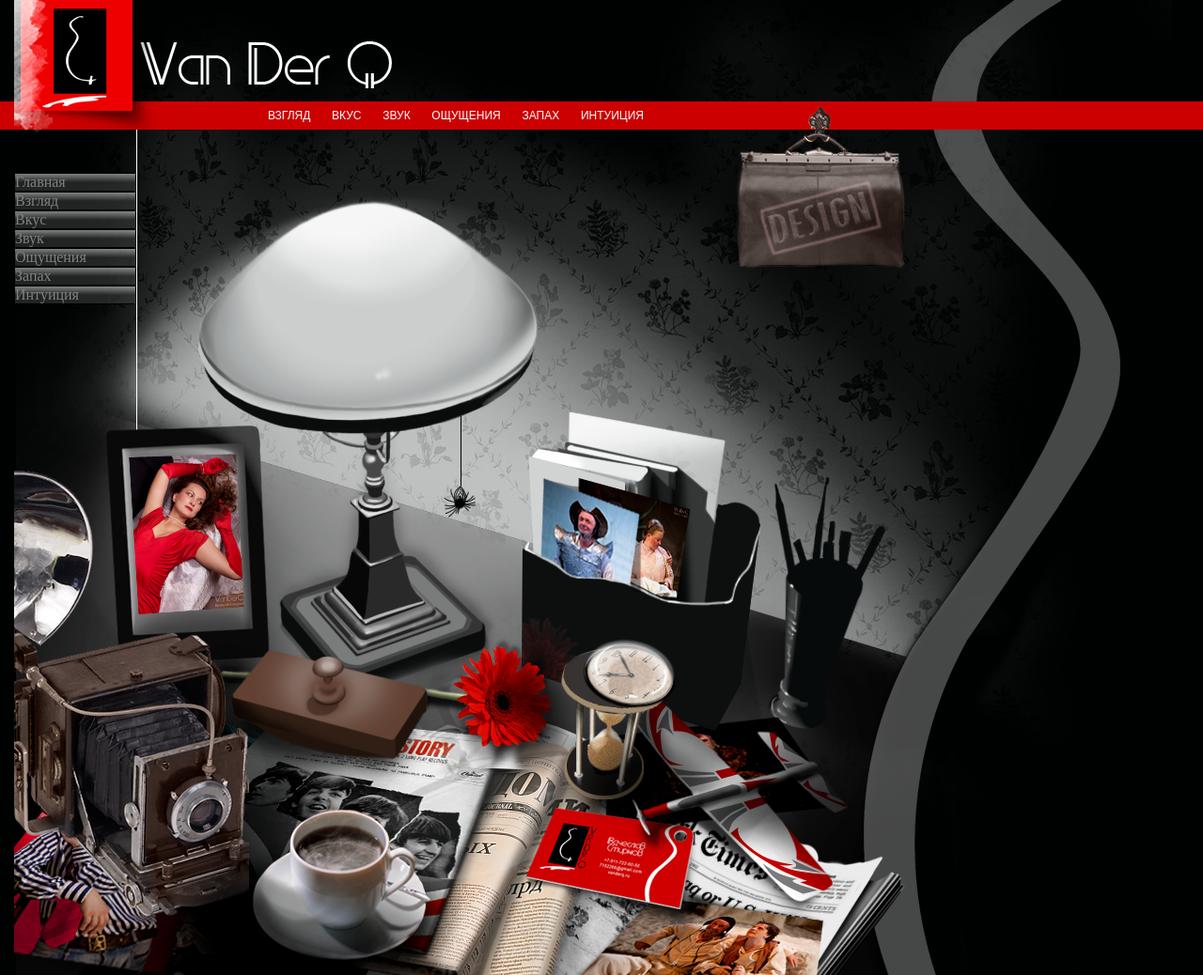
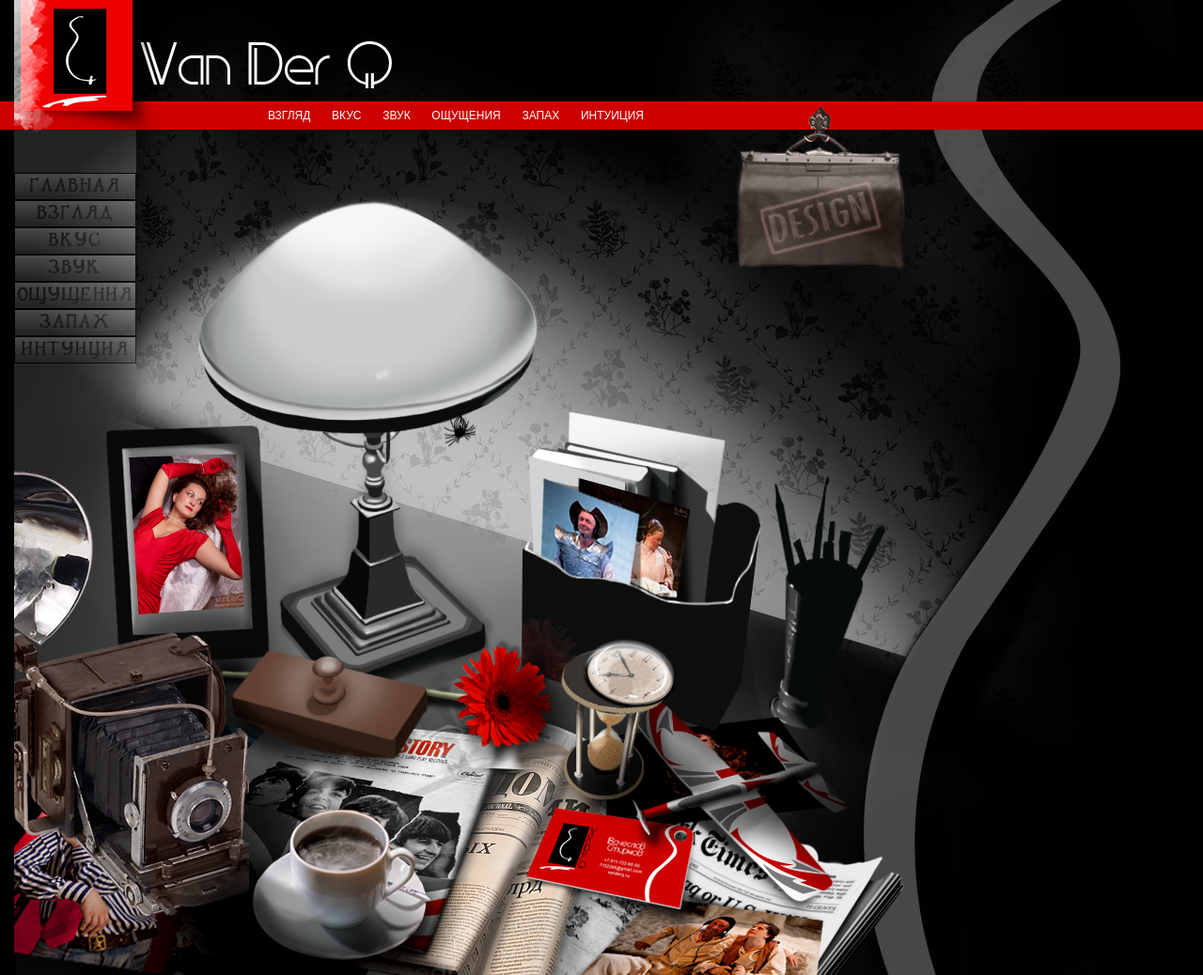
Before and after one commit to Buhanov-Dima/vander.local, a PHP site: page / in a window 1280 px wide. Shown: the whole page at 94% size. Run offline with PHP 8.4, Linux system fonts and the light colour scheme.

Commit message:
Димон, смотри главную страницу. Жду пожеланий и возражений. Вроде шевелится все, о чем договаривались(на главной странице).

```diff
--- a/css/style.css
+++ b/css/style.css
@@ -1,3 +1,18 @@
+@font-face {
+    font-family: font1;
+    src: url("/fonts/font1.ttf");
+	font-family: font2;
+    src: url("/fonts/font2.ttf");
+	font-family: font3;
+    src: url("/fonts/font3.otf");
+	font-family: font4;
+    src: url("/fonts/font4.ttf");\
+	font-family: font5;
+    src: url("/fonts/font5.ttf");
+	font-family: font6;
+    src: url("/fonts/font6.ttf");
+   }
+
 .test{
 	overflow:hidden;
 }
@@ -47,27 +62,33 @@
 }
 .vert_menu{
 	position: absolute;
-	border-right: 1px solid white;
+
 	width: 130px;
-	height: 400px;
+	height: 600px;
 	padding-top: 30px;
-	background: radial-gradient (to top right, blue, red);
+	background: radial-gradient(circle closest-corner at 180px 150px, #fff, #444545);
+	opacity: 0.5;
 }
 .vert_menu ul{
 	list-style-type: none;
 	list-style-position: outside;
-	color: white;
 }
 .vert_menu li{
 	border: 1px solid black;
 	margin-left: -40px;
 }
 .vert_menu a{
-	color:white;
+	color: black;
 	display: block;
-	background: linear-gradient(to top, #444545 50%, #FFFFFF);
+	background: linear-gradient(to top, #444545 10%, #FFFFFF);
 	text-decoration: none;
-	opacity: 0.5;
+	opacity: 0.4;
+	line-height: 1.5;
+	text-transform: uppercase;
+	text-align: center;
+	font-family: font6;
+	letter-spacing:1px;
+	font-size: 18px;
 }
 .bag{
 	max-width: 197px;
@@ -105,11 +141,49 @@
 	width: 1px;
 	height: 74px;
 	background-color: black;
+	animation-name: pipe_main;
+	animation-duration: 15s;
+	animation-iteration-count: infinite;
+	transform-origin: 100% 0%;
+}
+
+@keyframes pipe_main {
+    0% {
+        transform: scaleY(1);
+    }
+    40% {
+        transform: scaleY(0.3);
+    }
+    50% {
+        transform: scaleY(0);
+    }
+    60% {
+        transform: scaleY(0.6s);
+    }
+    100% {
+        transform: scaleY(1);
+    }
 }
 #spider{
 	position: absolute;
 	top:304px;
 	left: 262px;
+	animation-name: spider_main;
+	animation-duration: 15s;
+	animation-iteration-count: infinite;
+	transform-origin: 100% 0%;
+}
+
+@keyframes spider_main {
+    0% {
+        transform: translateY(0%);
+    }
+    50% {
+        transform: translateY(-200%);
+    }
+    100% {
+        transform: translateY(0%);
+    }
 }
 .organizer{
 	position: absolute;
@@ -174,6 +264,30 @@
 	left: 90px;
 	z-index: 3;
 }
+
+.smoke {
+  width:100px;
+  height:100px;
+  background:;
+  position:absolute;
+  left:300px;
+  top:-60px;
+  background-image: -webkit-radial-gradient(45% 75%, ellipse, rgba(255,255,255,0.5), transparent 25%), -webkit-radial-gradient(25% 70%, ellipse, rgba(255,255,255,0.5), transparent 15%), -webkit-radial-gradient(35% 61%, ellipse, rgba(255,255,255,0.5), transparent 10%), -webkit-radial-gradient(55% 35%, ellipse, rgba(255,255,255,0.2), transparent 15%);
+  background-image: -moz-radial-gradient(45% 75%, ellipse, rgba(255,255,255,0.5), transparent 25%), -moz-radial-gradient(25% 70%, ellipse, rgba(255,255,255,0.5), transparent 15%), -moz-radial-gradient(35% 61%, ellipse, rgba(255,255,255,0.5), transparent 10%), -moz-radial-gradient(55% 35%, ellipse, rgba(255,255,255,0.2), transparent 15%);
+  background-image: radial-gradient(45% 75%, ellipse, rgba(255,255,255,0.5), transparent 25%), radial-gradient(25% 70%, ellipse, rgba(255,255,255,0.5), transparent 15%), radial-gradient(35% 61%, ellipse, rgba(255,255,255,0.5), transparent 10%), radial-gradient(55% 35%, ellipse, rgba(255,255,255,0.2), transparent 15%);
+  animation:bk 11s infinite ;
+  z-index:4;
+}
+
+@keyframes bk {
+  0%{
+  background-position:0 0;
+  opacity:0;
+  }
+  15%, 85% { opacity:1;}
+  100%{ background-position:-20px -25px, -5px -50px, 0px -25px, 0px -25px; opacity:0;}
+}
+
 .clock{
 	max-width: 206px;
 	position:relative;
--- a/index.php
+++ b/index.php
@@ -81,8 +81,13 @@
 			<div class="photo">
 				<img id="photo" src="img/Main/photo.png" alt="">
 			</div>
+			<div class="lightning">
+				<img id="lightning" src="img/Main/lightning2.png" alt="">
+			</div>
 			<div class="cup">
 				<img src="img/Main/cup.png" alt="">
+			</div>
+			<div class="smoke">
 			</div>
 		</div>
 		<div class="clock">
```
Also changed, not shown: other parts of css/style.css (+31 -0 lines), fonts/font1.ttf (added), fonts/font2.ttf (added), fonts/font4.ttf (added), fonts/font5.ttf (added), fonts/font6.ttf (added), img/Main/lightning.png (added), img/Main/lightning2.png (added), 1 other file.
